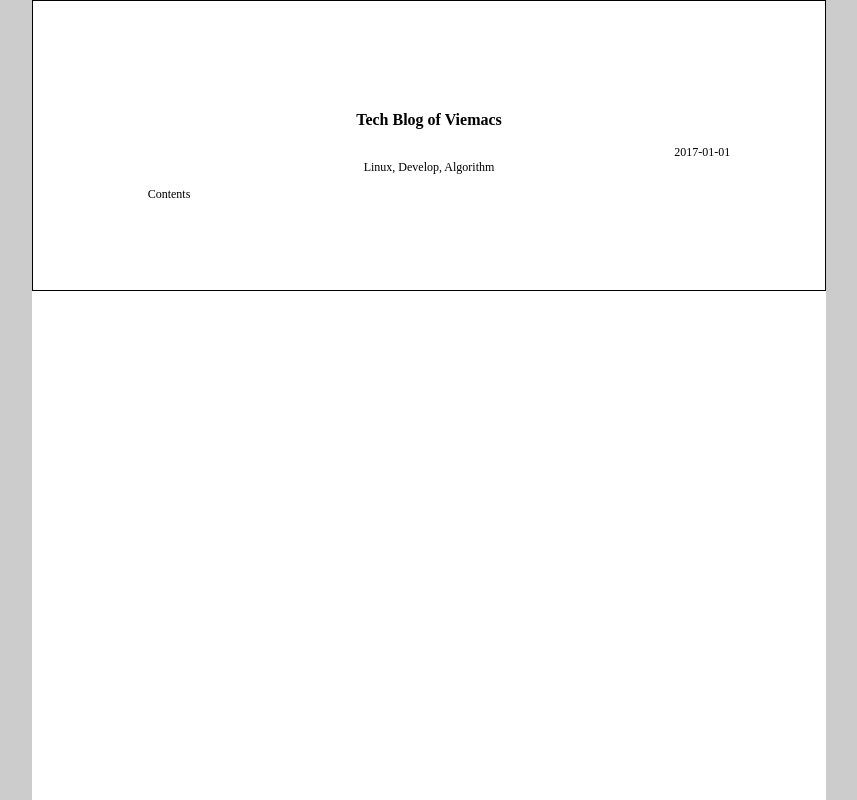
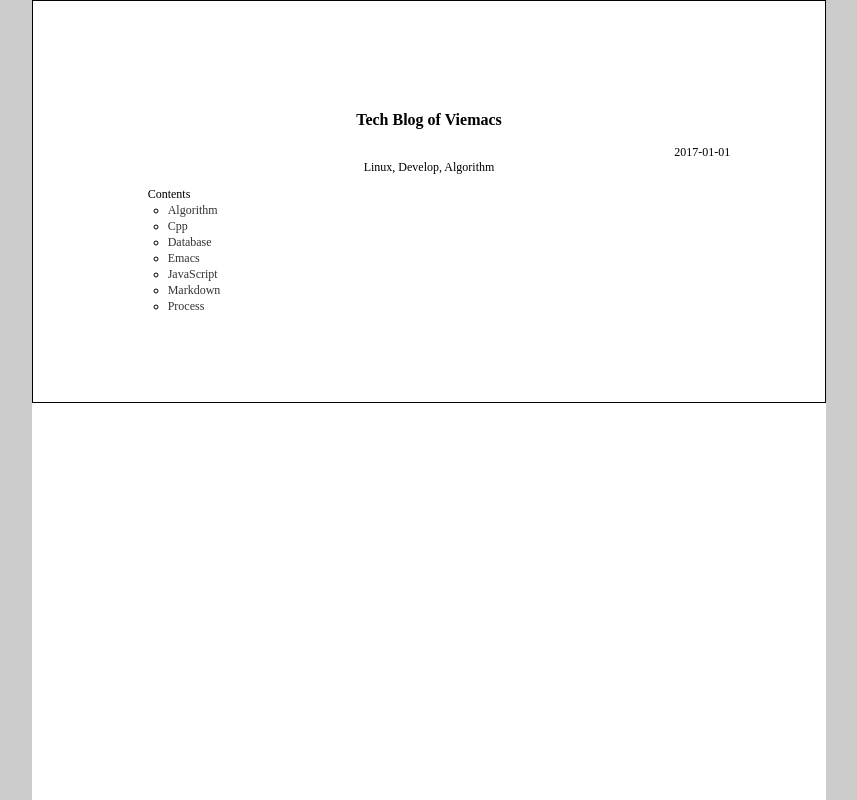
Before and after one commit to viemacs/blog, a plain HTML site: page index.html in a window 1280 px wide. Shown: the top 800 px of the page, without its empty margins (211-1068 px from the left). Drawn offline with Linux system fonts and the light colour scheme.

Commit message:
[fix] github page build failed

```diff
--- a/index.html
+++ b/index.html
@@ -21,10 +21,13 @@
   <div>
     <ul>
       Contents
-      <!-- <li><a href="https://viemacs.github.io/blog/cc" title="">Cpp</a></li> -->
-      <!-- <li><a href="https://viemacs.github.io/blog/emacs" title="">Emacs</a></li> -->
-      <!-- <li><a href="https://viemacs.github.io/blog/js" title="">JavaScript</a></li> -->
-      <!-- <li><a href="https://viemacs.github.io/blog/md" title="">Markdown</a></li> -->
+      <li><a href="alg" title="">Algorithm</a></li>
+      <li><a href="cc" title="">Cpp</a></li>
+      <li><a href="db" title="">Database</a></li>
+      <li><a href="emacs" title="">Emacs</a></li>
+      <li><a href="js" title="">JavaScript</a></li>
+      <li><a href="md" title="">Markdown</a></li>
+      <li><a href="process" title="">Process</a></li>
     </ul>
   </div>
 </div class="page-content">
```
